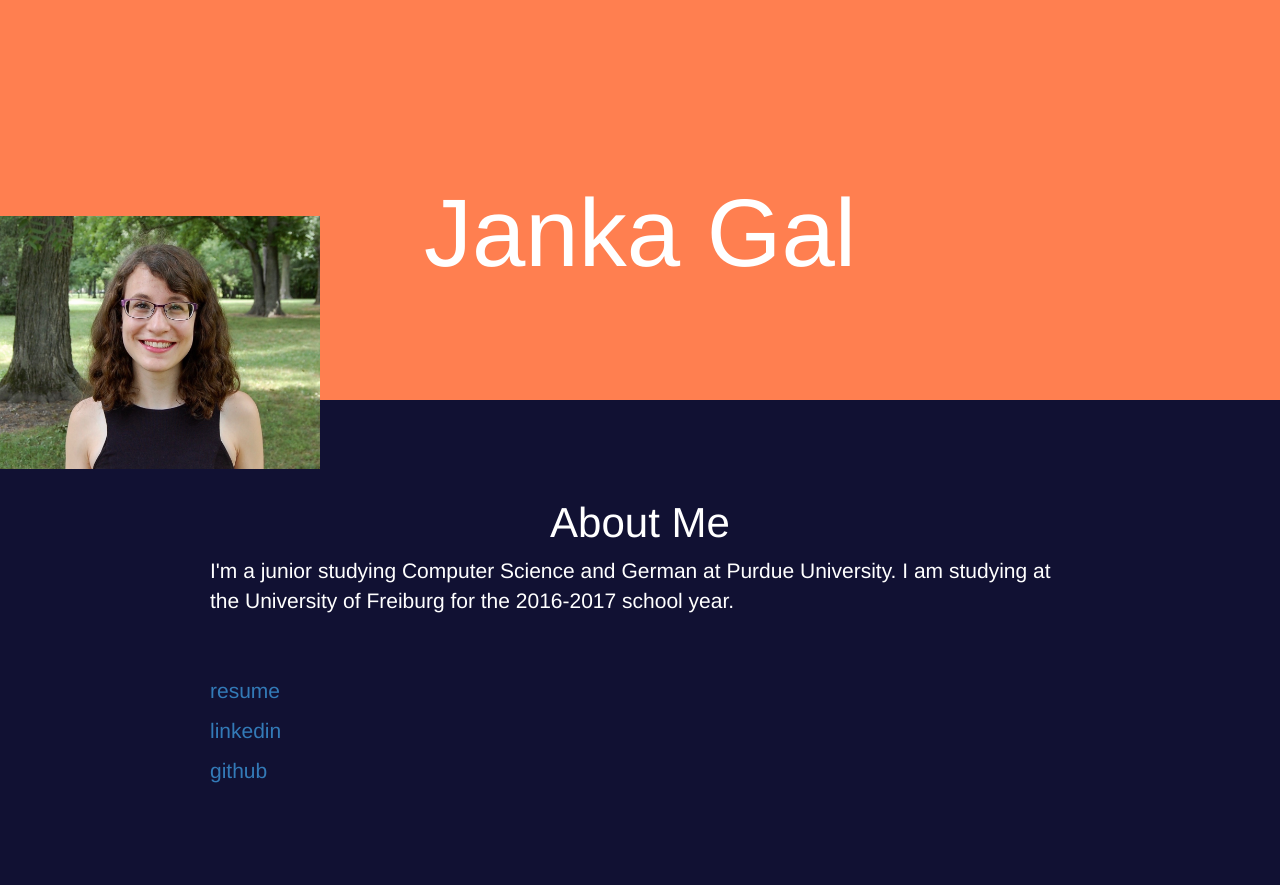
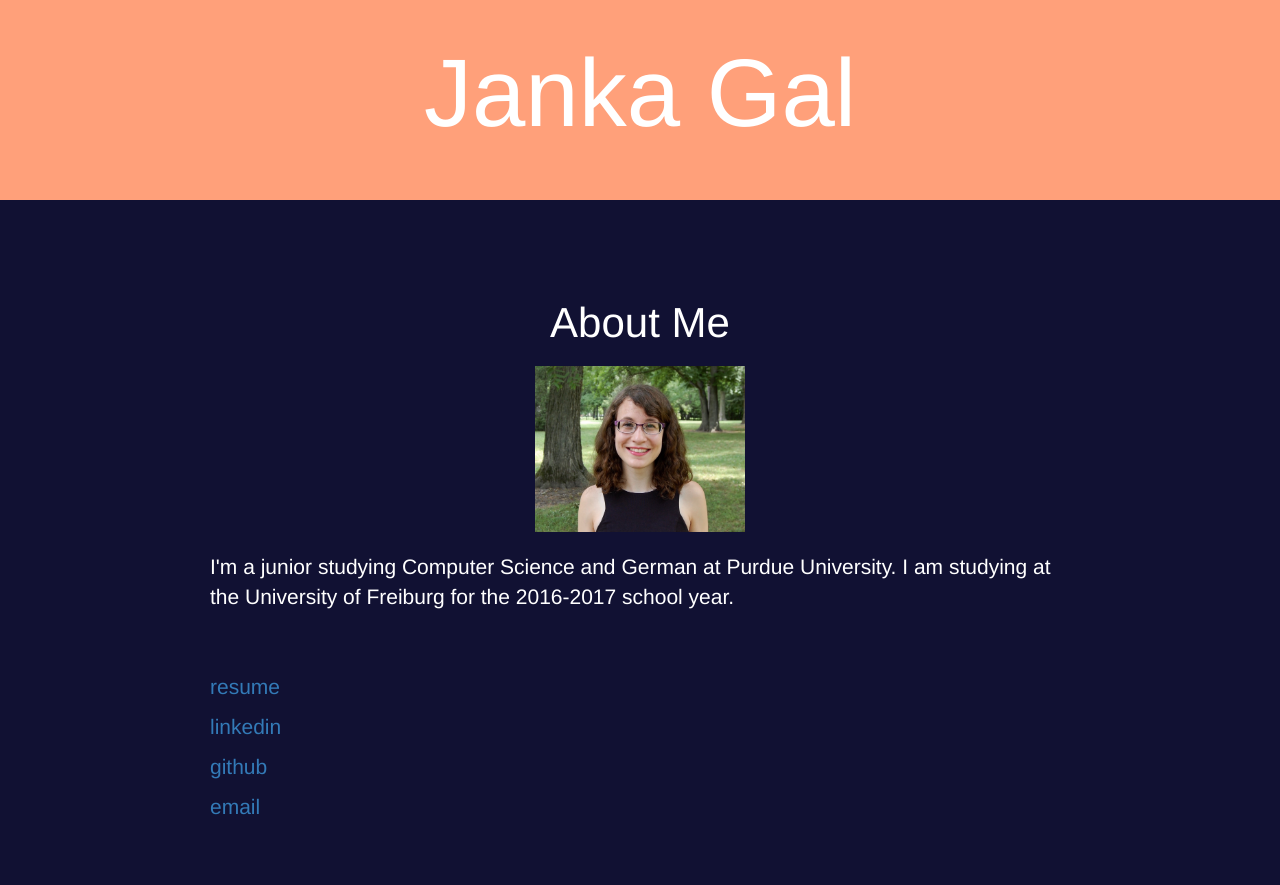
Before and after one commit to jgal/jgal.github.io, a website: page my-website/index.html in a window 1280 px wide. Shown: the top 885 px of the page. Drawn offline with Linux system fonts and the light colour scheme.

Commit message:
moved image, added email, adjusted header

```diff
--- a/my-website/assets/css/style.css
+++ b/my-website/assets/css/style.css
@@ -1,12 +1,11 @@
 .main-header {
-	height: 50vh;
-	background-color: #FF7F50;
-        padding: 100px 0;
+	height: 25vh;
+	background-color: #FFA07A;
 }
 
 .header-text {
     position: relative;
-    top: 40%;
+    top:20%;
     font-size: medium;
     color: white;
     text-align: center;
@@ -18,7 +17,9 @@
 }
 
 .image {
-    padding-bottom: 50px;
+    padding: 10px;
+    position: relative;
+    text-align: center;
 }
 
 .section-title {
--- a/my-website/index.html
+++ b/my-website/index.html
@@ -16,23 +16,24 @@
 
     <div class='header-text'>
         <h1 class='header-title'>Janka Gal</h1>
+
     </div>
-        <div class='image'>
-            <img src="files/jankaface.jpg" alt="my face" style="width:25%;height:25%;">
-        </div>
     </header>
 
     <main>
         <section class='about'>
             <h2 class='section-title'>About Me</h2>
             <div class='section-text'>
+            <p class='image'><img src="files/jankaface.jpg" alt="my face" style="width:25%;height:25%;"></p>
             <p>I'm a junior studying Computer Science and German at Purdue University.
                 I am studying at the University of Freiburg for the 2016-2017 school year.</p>
+
             </div>
             <div class='section-text'>
                     <p><a target='_blank' href="files/jankaresume.pdf">resume</a></p>
                     <p><a target='_blank' href="https://www.linkedin.com/in/jankagal">linkedin</a></p>
                     <p><a target='_blank' href="https://github.com/jgal">github</a></p>
+                    <p><a href="mailto:janka@purdue.edu" target="_top">email</a>
             </div>
         </section>
         <section class='projects'>
```
